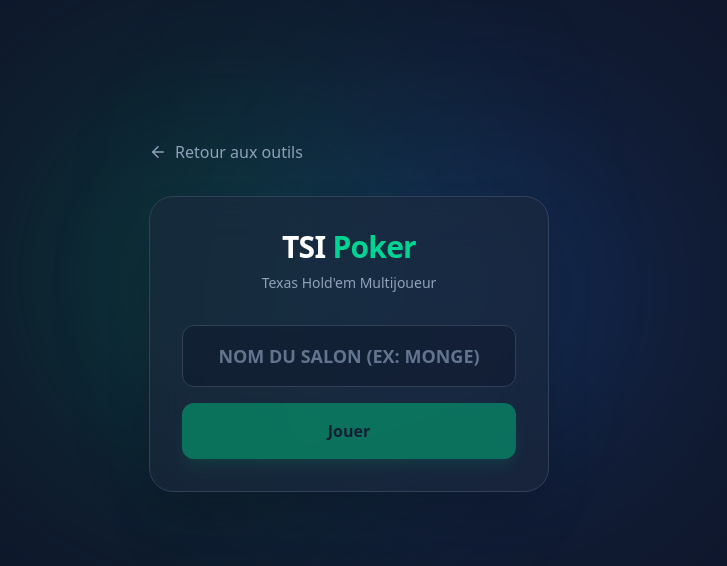
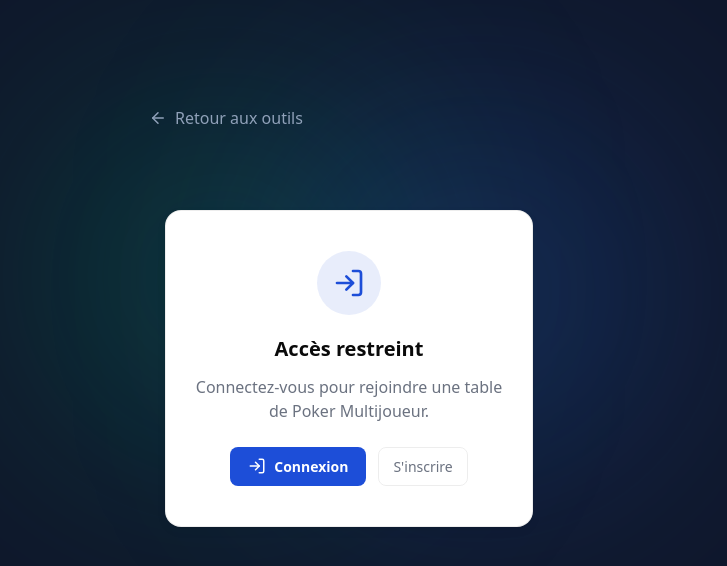
Before and after one commit to RudyBerthier/TSI-MONGE, a React (Vite) app: page /outils/poker in a window 1280 px wide. Shown: the part 116-682 px from the top of the page, without its empty margins (291-1018 px from the left). Built offline with nearby package versions, Linux system fonts and the light colour scheme; no server answers; a web font is replaced by a local one.

Commit message:
ouiiiiiiii

```diff
--- a/src/pages/outils/MongeClicker.jsx
+++ b/src/pages/outils/MongeClicker.jsx
@@ -5,6 +5,7 @@ import { useAuth } from '../../contexts/AuthContext';
 import { useSocket } from '../../contexts/SocketContext';
 import { Link } from 'react-router-dom';
 import { UserAvatar } from '../../components/UserAvatar';
+import { RestrictedAccess } from '../../components/RestrictedAccess';
 
 const UPGRADES = [
   // Clic (PPC)
@@ -74,7 +75,7 @@ const formatNumber = (num) => {
 };
 
 export default function MongeClicker() {
-  const { user } = useAuth();
+  const { user, isAuthenticated } = useAuth();
   const { socket } = useSocket();
   const [loading, setLoading] = useState(true);
 
@@ -544,6 +545,22 @@ export default function MongeClicker() {
 
   if (loading) {
     return <div className="flex justify-center items-center h-64"><div className="animate-spin rounded-full h-8 w-8 border-b-2 border-indigo-600"></div></div>;
+  }
+
+  if (!isAuthenticated) {
+    return (
+      <div className="flex flex-col items-center justify-center h-[calc(100dvh-70px)] p-6 bg-gray-50/50 dark:bg-[#121212] w-full">
+         <div className="w-full max-w-md">
+          <Link to="/outils" className="inline-flex items-center text-slate-500 dark:text-slate-400 hover:text-slate-800 dark:hover:text-white mb-8 transition-colors">
+            <ArrowLeft size={18} className="mr-2" /> Retour aux outils
+          </Link>
+          <RestrictedAccess
+            title="Accès restreint"
+            message="Connectez-vous pour jouer au Monge Clicker et enregistrer votre score."
+          />
+        </div>
+      </div>
+    );
   }
 
   if (sessionBlocked) {
--- a/src/pages/outils/Poker.jsx
+++ b/src/pages/outils/Poker.jsx
@@ -5,10 +5,11 @@ import { motion, AnimatePresence } from 'framer-motion';
 import { Users, LogIn, Plus, ArrowLeft } from 'lucide-react';
 import { Link, useSearchParams } from 'react-router-dom';
 import PokerTable from '../../components/poker/PokerTable';
+import { RestrictedAccess } from '../../components/RestrictedAccess';
 
 export default function Poker() {
   const { socket } = useSocket();
-  const { user } = useAuth();
+  const { user, isAuthenticated } = useAuth();
 
   const [searchParams, setSearchParams] = useSearchParams();
   const roomId = searchParams.get('room');
@@ -24,6 +25,26 @@ export default function Poker() {
 
   if (roomId) {
     return <PokerTable roomId={roomId} onLeave={() => setSearchParams({})} />;
+  }
+
+  if (!isAuthenticated) {
+    return (
+      <div className="min-h-[100dvh] h-[100dvh] bg-slate-900 flex flex-col pt-16 items-center justify-center relative overflow-hidden w-full">
+        {/* Background decoration */}
+        <div className="absolute top-1/4 left-1/4 w-96 h-96 bg-emerald-500/20 rounded-full blur-[120px] pointer-events-none" />
+        <div className="absolute bottom-1/4 right-1/4 w-96 h-96 bg-blue-500/20 rounded-full blur-[120px] pointer-events-none" />
+
+        <div className="z-10 w-full max-w-md p-6">
+          <Link to="/outils" className="inline-flex items-center text-slate-400 hover:text-white mb-8 transition-colors">
+            <ArrowLeft size={18} className="mr-2" /> Retour aux outils
+          </Link>
+          <RestrictedAccess
+            title="Accès restreint"
+            message="Connectez-vous pour rejoindre une table de Poker Multijoueur."
+          />
+        </div>
+      </div>
+    );
   }
 
   return (
```
Also changed, not shown: 214 other files (tests, documents, lock files or other folders).
